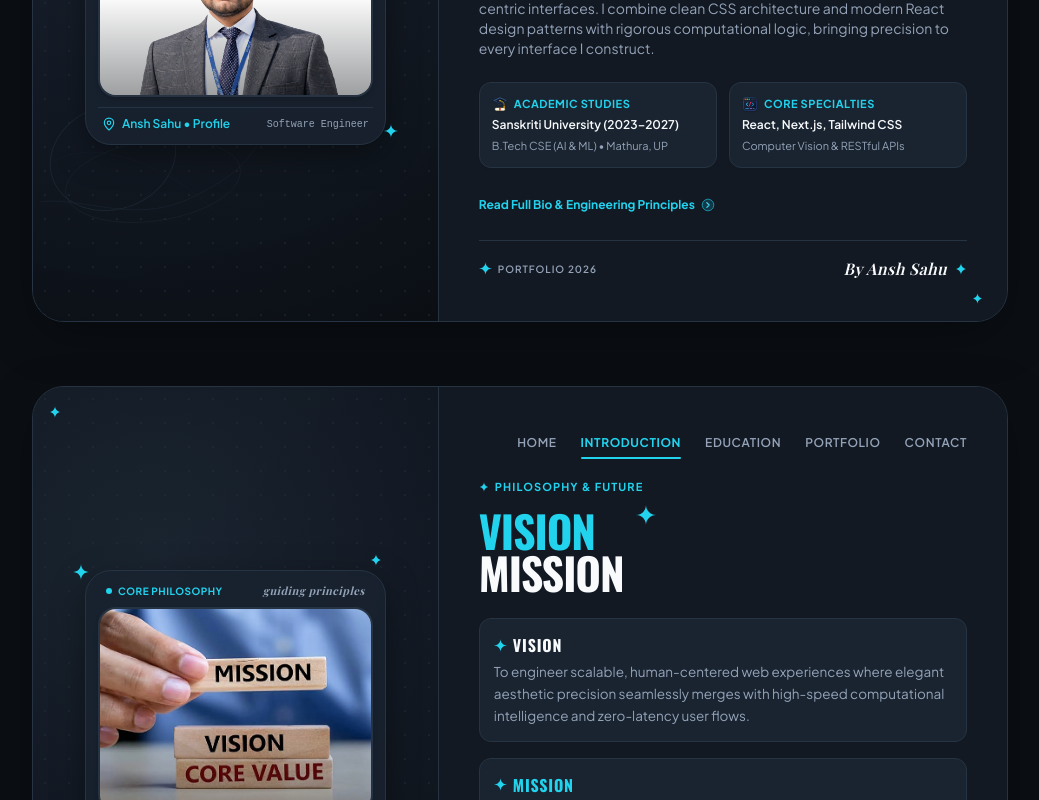
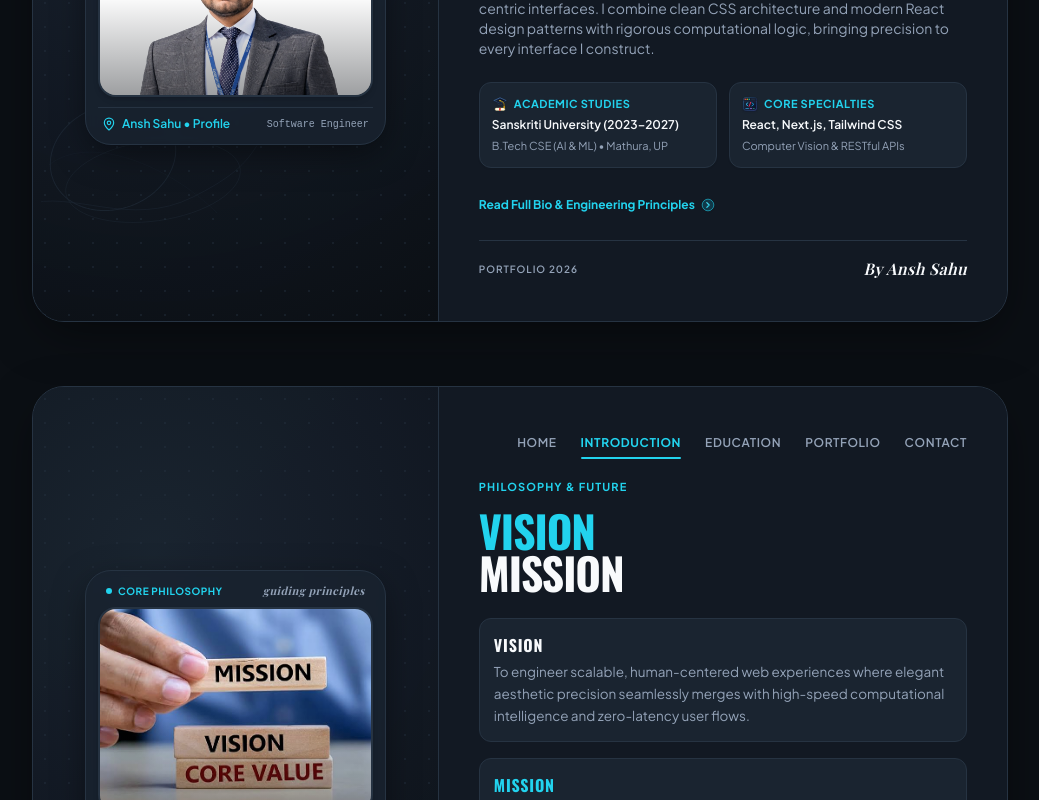
Before and after one commit to ansh-sahu-tech/My-Portfolio, a React (Vite) app: page / in a window 1280 px wide. Shown: the part 1180-1980 px from the top of the page, without its empty margins (120-1159 px from the left). Built offline with nearby package versions, Linux system fonts and the light colour scheme; a web font is replaced by a local one.

Commit message:
sections

```diff
--- a/src/components/editorial/CameoOvalFrame.tsx
+++ b/src/components/editorial/CameoOvalFrame.tsx
@@ -1,6 +1,5 @@
 import React from 'react';
 import { MapPin } from 'lucide-react';
-import { SparkleStar } from './SparkleStar';
 import { GoldenWireDecor } from './GoldenWireDecor';
 
 export interface CameoOvalFrameProps {
@@ -37,16 +36,7 @@ export const CameoOvalFrame: React.FC<CameoOvalFrameProps> = ({
           <GoldenWireDecor />
         </div>
 
-        {/* Floating Sparkles around the frame */}
-        <div className="absolute top-2 left-2 z-20">
-          <SparkleStar size={16} color="#22D3EE" />
-        </div>
-        <div className="absolute bottom-6 right-2 z-20">
-          <SparkleStar size={14} color="#22D3EE" />
-        </div>
-        <div className="absolute -top-1 right-6 z-20">
-          <SparkleStar size={12} color="#22D3EE" />
-        </div>
+
 
         {/* Outer concentric architectural frame */}
         <div className="relative z-10 w-full p-2.5 sm:p-3 rounded-2xl sm:rounded-[26px] border border-[#263342] shadow-[0_10px_35px_-5px_rgba(0,0,0,0.5)] bg-[#1A2430]/80 backdrop-blur-[3px] transition-all duration-500 hover:scale-[1.02] hover:border-[#22D3EE]/50 hover:shadow-[0_14px_40px_-5px_rgba(0,0,0,0.6)]">
@@ -104,16 +94,7 @@ export const CameoOvalFrame: React.FC<CameoOvalFrameProps> = ({
         <GoldenWireDecor />
       </div>
 
-      {/* Floating Sparkles around the frame */}
-      <div className="absolute top-4 left-3 z-20">
-        <SparkleStar size={16} color="#22D3EE" />
-      </div>
-      <div className="absolute bottom-12 right-2 z-20">
-        <SparkleStar size={14} color="#22D3EE" />
-      </div>
-      <div className="absolute -top-1 right-8 z-20">
-        <SparkleStar size={12} color="#22D3EE" />
-      </div>
+
 
       {/* Outer concentric thin ring */}
       <div className={`relative z-10 w-full ${ovalAspect} p-2 rounded-[130px] border border-[#263342] shadow-sm bg-[#1A2430]/40 backdrop-blur-[2px] transition-transform duration-500 hover:scale-[1.02]`}>
--- a/src/components/editorial/DeckCardFooter.tsx
+++ b/src/components/editorial/DeckCardFooter.tsx
@@ -1,5 +1,4 @@
 import React from 'react';
-import { SparkleStar } from './SparkleStar';
 
 interface DeckCardFooterProps {
   authorName?: string;
@@ -13,7 +12,6 @@ export const DeckCardFooter: React.FC<DeckCardFooterProps> = ({
   return (
     <div className={`w-full pt-4 mt-6 border-t border-[#263342] flex flex-wrap items-center justify-between gap-2 text-xs text-[#94A3B8] ${className}`}>
       <div className="flex items-center gap-1.5 text-[#22D3EE]">
-        <SparkleStar size={13} color="#22D3EE" />
         <span className="text-[10px] uppercase tracking-widest font-semibold text-[#94A3B8]">
           Portfolio 2026
         </span>
@@ -23,7 +21,6 @@ export const DeckCardFooter: React.FC<DeckCardFooterProps> = ({
         <span className="font-serif italic font-medium text-[#F8FAFC] text-sm sm:text-base tracking-wide">
           {authorName}
         </span>
-        <SparkleStar size={12} color="#22D3EE" />
       </div>
     </div>
   );
--- a/src/components/editorial/DeckGridCollage.tsx
+++ b/src/components/editorial/DeckGridCollage.tsx
@@ -1,5 +1,4 @@
 import React from 'react';
-import { SparkleStar } from './SparkleStar';
 import { GoldenWireDecor } from './GoldenWireDecor';
 
 interface DeckGridCollageProps {
@@ -20,9 +19,7 @@ export const DeckGridCollage: React.FC<DeckGridCollageProps> = ({ onSelectCard }
             <div className="absolute -bottom-4 -left-4 w-32 h-24 pointer-events-none opacity-60">
               <GoldenWireDecor />
             </div>
-            <div className="absolute top-2 left-3">
-              <SparkleStar size={11} color="#22D3EE" />
-            </div>
+
             <div className="relative z-10 w-24 xs:w-28 sm:w-36 aspect-[4/3] p-1 sm:p-1.5 rounded-2xl border border-[#263342] bg-[#1A2430]/60 shadow-xs">
               <div className="w-full h-full rounded-xl overflow-hidden border-[2px] border-[#263342] bg-[#0B0F14]">
                 <img
@@ -50,9 +47,7 @@ export const DeckGridCollage: React.FC<DeckGridCollageProps> = ({ onSelectCard }
               <h3 className="font-display font-black uppercase tracking-tight text-xl xs:text-2xl sm:text-4xl lg:text-5xl text-[#F8FAFC] leading-none break-words">
                 PORTFOLIO
               </h3>
-              <div className="absolute -top-3 right-2 sm:right-4">
-                <SparkleStar size={18} color="#22D3EE" />
-              </div>
+
             </div>
 
             <div className="flex flex-wrap items-center justify-between gap-1 text-[10px] sm:text-xs pt-2 border-t border-[#263342]">
--- a/src/components/editorial/EditorialSlideCard.tsx
+++ b/src/components/editorial/EditorialSlideCard.tsx
@@ -3,7 +3,6 @@ import { motion } from 'framer-motion';
 import { CameoOvalFrame } from './CameoOvalFrame';
 import { DeckCardHeader } from './DeckCardHeader';
 import { DeckCardFooter } from './DeckCardFooter';
-import { SparkleStar } from './SparkleStar';
 
 interface EditorialSlideCardProps {
   id?: string;
@@ -16,7 +15,6 @@ interface EditorialSlideCardProps {
   children: React.ReactNode;
   className?: string;
   signature?: string;
-  sparklePosition?: 'title-right' | 'title-left' | 'top-right';
   frameShape?: 'oval' | 'architectural' | 'landscape';
   aspectClass?: string;
   imageClassName?: string;
@@ -37,7 +35,6 @@ export const EditorialSlideCard: React.FC<EditorialSlideCardProps> = ({
   children,
   className = '',
   signature = 'By Ansh Sahu',
-  sparklePosition = 'title-right',
   frameShape = 'architectural',
   aspectClass = 'aspect-[4/3]',
   imageClassName,
@@ -55,13 +52,7 @@ export const EditorialSlideCard: React.FC<EditorialSlideCardProps> = ({
       transition={{ duration: 0.5, ease: [0.16, 1, 0.3, 1] }}
       className={`relative w-full max-w-5xl mx-auto rounded-3xl sm:rounded-[32px] overflow-hidden bg-[#121923] border border-[#263342] shadow-[0_16px_50px_-10px_rgba(0,0,0,0.5)] transition-all duration-300 hover:shadow-[0_22px_60px_-10px_rgba(0,0,0,0.7)] ${className}`}
     >
-      {/* Delicate outer card frame accents */}
-      <div className="absolute top-3 left-4 z-20 pointer-events-none">
-        <SparkleStar size={12} color="#22D3EE" />
-      </div>
-      <div className="absolute bottom-3 right-6 z-20 pointer-events-none">
-        <SparkleStar size={11} color="#22D3EE" />
-      </div>
+
 
       <div className="grid grid-cols-1 md:grid-cols-12 min-h-[440px] sm:min-h-[500px]">
         {/* Left Column: Cameo Oval Frame + Marble Texture */}
@@ -94,7 +85,6 @@ export const EditorialSlideCard: React.FC<EditorialSlideCardProps> = ({
             {/* Category / Super-title if any */}
             {categoryTitle && (
               <div className="mt-4 sm:mt-5 text-[11px] font-bold uppercase tracking-widest text-[#22D3EE] flex items-center gap-1.5 flex-wrap">
-                <SparkleStar size={10} color="#22D3EE" />
                 <span>{categoryTitle}</span>
               </div>
             )}
@@ -110,12 +100,7 @@ export const EditorialSlideCard: React.FC<EditorialSlideCardProps> = ({
                 </h3>
               )}
 
-              {/* Sparkle Accent near the title */}
-              {sparklePosition === 'title-right' && (
-                <div className="absolute -top-3 right-0 sm:-right-8 pointer-events-none">
-                  <SparkleStar size={20} color="#22D3EE" />
-                </div>
-              )}
+
             </div>
 
             {/* Main Content Area */}
--- a/src/components/editorial/SparkleStar.tsx
+++ b/src/components/editorial/SparkleStar.tsx
@@ -6,22 +6,6 @@ interface SparkleStarProps {
   color?: string;
 }
 
-export const SparkleStar: React.FC<SparkleStarProps> = ({
-  size = 20,
-  className = '',
-  color = '#22D3EE'
-}) => {
-  return (
-    <svg
-      width={size}
-      height={size}
-      viewBox="0 0 24 24"
-      fill={color}
-      xmlns="http://www.w3.org/2000/svg"
-      className={`inline-block shrink-0 ${className}`}
-      aria-hidden="true"
-    >
-      <path d="M12 0 C12 6.627 17.373 12 24 12 C17.373 12 12 17.373 12 24 C12 17.373 6.627 12 0 12 C6.627 12 12 6.627 12 0 Z" />
-    </svg>
-  );
+export const SparkleStar: React.FC<SparkleStarProps> = () => {
+  return null;
 };
--- a/src/index.css
+++ b/src/index.css
@@ -137,12 +137,7 @@
     box-shadow: 0 0 0 6px rgba(34, 211, 238, 0.15), 0 12px 28px -6px rgba(0, 0, 0, 0.5);
   }
 
-  /* Diamond sparkle star */
-  .sparkle-icon {
-    display: inline-block;
-    color: #22D3EE;
-    filter: drop-shadow(0 1px 3px rgba(34, 211, 238, 0.35));
-  }
+
 }
 
 /* Accessibility: Respect Reduced Motion */
--- a/src/pages/public/HomePage.tsx
+++ b/src/pages/public/HomePage.tsx
@@ -18,7 +18,6 @@ import { useData } from '../../context/DataContext';
 import { useToast } from '../../context/ToastContext';
 import { EditorialSlideCard } from '../../components/editorial/EditorialSlideCard';
 import { DeckGridCollage } from '../../components/editorial/DeckGridCollage';
-import { SparkleStar } from '../../components/editorial/SparkleStar';
 import { GithubIcon, LinkedinIcon } from '../../components/common/SocialIcons';
 import { getRealisticSkillIcon } from '../../components/skills/RealisticSkillIcons';
 import {
@@ -125,10 +124,8 @@ export const HomePage: React.FC = () => {
       {viewMode === 'collage' && (
         <div className="max-w-6xl mx-auto px-4 sm:px-6 pt-4">
           <div className="text-center mb-6 text-[#F8FAFC] space-y-1">
-            <p className="text-xs uppercase tracking-widest text-[#22D3EE] font-semibold flex items-center justify-center gap-1.5">
-              <SparkleStar size={12} color="#22D3EE" />
+            <p className="text-xs uppercase tracking-widest text-[#22D3EE] font-semibold flex items-center justify-center">
               <span>Full Portfolio Presentation Deck</span>
-              <SparkleStar size={12} color="#22D3EE" />
             </p>
             <h2 className="text-2xl sm:text-3xl font-display font-bold uppercase tracking-tight text-[#F8FAFC]">
               Creative Editorial Overview
@@ -380,8 +377,7 @@ export const HomePage: React.FC = () => {
               <div className="space-y-4">
                 {/* Vision Block */}
                 <div className="space-y-1 p-3.5 rounded-xl bg-[#1A2430] border border-[#263342]">
-                  <h4 className="font-display font-bold uppercase tracking-wider text-sm sm:text-base text-[#F8FAFC] flex items-center gap-1.5">
-                    <SparkleStar size={13} color="#22D3EE" />
+                  <h4 className="font-display font-bold uppercase tracking-wider text-sm sm:text-base text-[#F8FAFC]">
                     <span>VISION</span>
                   </h4>
                   <p className="text-xs sm:text-[13.5px] text-[#94A3B8] leading-relaxed">
@@ -391,8 +387,7 @@ export const HomePage: React.FC = () => {
 
                 {/* Mission Block */}
                 <div className="space-y-1 p-3.5 rounded-xl bg-[#1A2430] border border-[#263342]">
-                  <h4 className="font-display font-bold uppercase tracking-wider text-sm sm:text-base text-[#22D3EE] flex items-center gap-1.5">
-                    <SparkleStar size={13} color="#22D3EE" />
+                  <h4 className="font-display font-bold uppercase tracking-wider text-sm sm:text-base text-[#22D3EE]">
                     <span>MISSION</span>
                   </h4>
                   <p className="text-xs sm:text-[13.5px] text-[#94A3B8] leading-relaxed">
```
Also changed, not shown: 1 other file (tests, documents, lock files or other folders).
